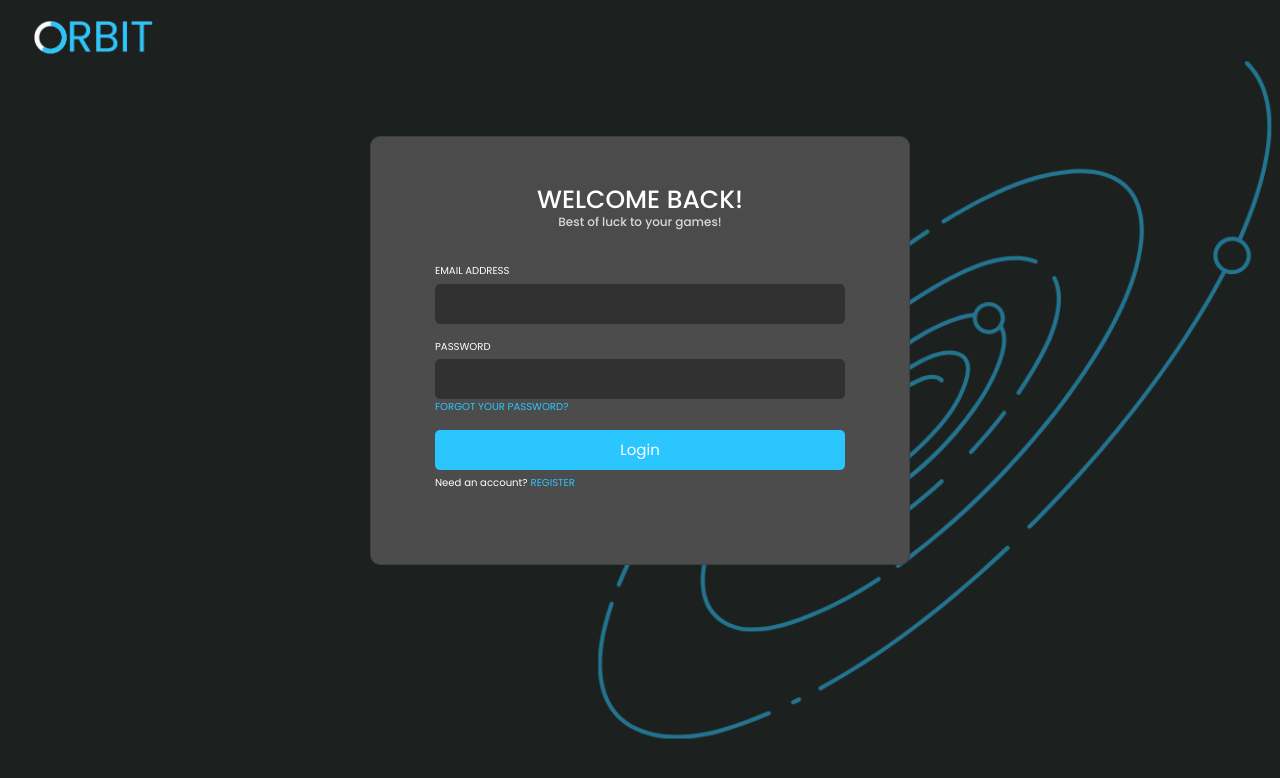
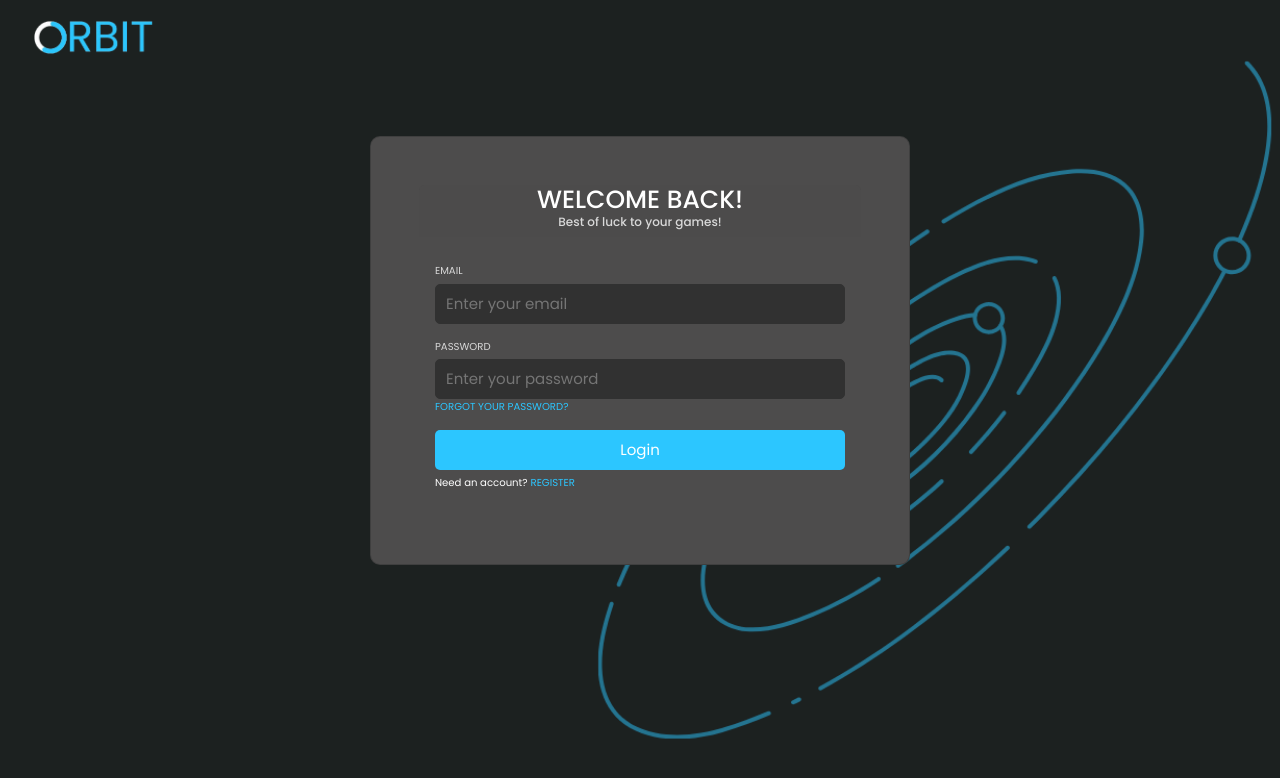
Before and after one commit to ranielletuazon/orbitTest, a React (Vite) app: page /login in a window 1280 px wide. Shown: the top 778 px of the page. Built offline with nearby package versions, Linux system fonts and the light colour scheme; no server answers.

Commit message:
Update 10/05/2024

```diff
--- a/src/App.jsx
+++ b/src/App.jsx
@@ -1,17 +1,46 @@
 import { BrowserRouter as Router, Routes, Route } from 'react-router-dom';
+import { onAuthStateChanged } from 'firebase/auth';
 import Home from './pages/Home.jsx';
 import Login from './pages/Login.jsx';
 import Register from './pages/Register.jsx';
 import Space from './pages/Space.jsx';
 
+import { auth } from './firebase/firebase.jsx';
+import { ProtectedRoute } from './components/ProtectedRoute.jsx';
+import { useEffect, useState } from 'react';
+
 function App() {
+  const [user, setUser] = useState(null);
+  const [isFetching, setIsFetching] = useState(true); // Initialize fetching state
+
+  useEffect(() => {
+    const unsubscribe = onAuthStateChanged(auth, (user) => {
+      console.log('Auth State Changed:', user); // Log user state
+      setUser(user); // Set user state to the authenticated user or null if not authenticated
+      setIsFetching(false); // Update fetching state regardless of authentication
+    });
+
+    return () => unsubscribe(); // Cleanup listener
+  }, []);
+
+  if (isFetching) {
+    return <h2>Loading...</h2>; // Show loading state while checking auth
+  }
+
   return (
     <Router>
       <Routes>
         <Route path="/" element={<Home />} />
-        <Route path="/login" element={<Login />} />
+        <Route path="/login" element={<Login user={user} />} />
         <Route path="/register" element={<Register />} />
-        <Route path="/space" element={<Space />} />
+        <Route
+          path="/space"
+          element={
+            <ProtectedRoute user={user}> {/* Pass user to ProtectedRoute */}
+              <Space user={user} /> {/* Pass user to Space */}
+            </ProtectedRoute>
+          }
+        />
       </Routes>
     </Router>
   );
--- /dev/null
+++ b/src/components/ProtectedRoute.jsx
@@ -0,0 +1,6 @@
+import { Navigate } from "react-router-dom";
+
+export const ProtectedRoute = ({ children, user }) => {
+    console.log('ProtectedRoute user:', user); // Log user object
+    return user ? children : <Navigate to='/login' />;
+};
--- a/src/pages/Home.jsx
+++ b/src/pages/Home.jsx
@@ -1,8 +1,10 @@
 import './home.css';
 import Header from './Header.jsx';
-import { useNavigate } from 'react-router-dom';
+import React, { useState, useEffect } from 'react';  // Import React, useState, and useEffect
+import './login.css';
 
 function Home() {
+
   return (
     <div>
         <Header />
--- a/src/pages/Login.jsx
+++ b/src/pages/Login.jsx
@@ -1,77 +1,53 @@
+import React, { useState, useEffect } from 'react';  // Import React, useState, and useEffect
 import logo from './assets/logo.png';
 import './login.css';
-import { useState } from 'react';
-import { useNavigate } from 'react-router-dom';
+import { Navigate, useNavigate } from 'react-router-dom';
 import { signInWithEmailAndPassword } from 'firebase/auth';
-import { auth } from '../firebase/firebase.jsx';
+import { auth } from "../firebase/firebase.jsx";  // Firebase import
 
-function Login() {
+function Login({ user }) {
   const navigate = useNavigate();
 
-  // Local state
+  // State for email, password, and error message
   const [email, setEmail] = useState('');
   const [password, setPassword] = useState('');
-  const [emailError, setEmailError] = useState('');
-  const [passwordError, setPasswordError] = useState('');
-  const [shakeClass, setShakeClass] = useState('');
+  const [error, setError] = useState(''); // Error state
 
-  const handleLogin = async (e) => {
-    e.preventDefault(); // Prevent the default form submission behavior
-
-    setShakeClass(''); // Reset shake class before checking errors
-    let hasError = false; // Flag to track if there are errors
-
-    // Clear previous error messages
-    setEmailError('');
-    setPasswordError('');
-
-    // Check for empty fields
-    if (!email) {
-      setEmailError("Email address is invalid.");
-      hasError = true;
-    } else if (!/\S+@\S+\.\S+/.test(email)) { // Basic email validation
-      setEmailError("Please enter a valid email address.");
-      hasError = true;
+  // Redirect to "/space" if user is already authenticated
+  useEffect(() => {
+    if (user) {
+      navigate('/space');  // Automatically redirect authenticated users
     }
-
-    if (!password) {
-      setPasswordError("Password cannot be empty.");
-      hasError = true;
-    } else if (password.length < 6) { // Optional password length check
-      setPasswordError("Password must be at least 6 characters.");
-      hasError = true;
-    }
-
-    // If there's an error, shake the container and exit
-    if (hasError) {
-      setShakeClass('shake'); // Add shake effect
-      return;
-    }
-
-    // Try to sign in with Firebase
-    try {
-      await signInWithEmailAndPassword(auth, email, password);
-      navigate('/space');
-    } catch (error) {
-      // Log the error to the console for debugging
-      console.error(error); // Add this line to log the error
-
-      // Handle Firebase authentication errors
-      if (error.code === 'auth/user-not-found') {
-        setEmailError("Email address does not exist.");
-      } else if (error.code === 'auth/wrong-password') {
-        setPasswordError("Incorrect password. Please try again.");
-      } else {
-        // Other errors
-        setEmailError("An error occurred. Please try again.");
-      }
-      setShakeClass('shake'); // Add shake effect
-    }
-  };
+  }, [user, navigate]);
 
   const handleRegisterClick = () => {
     navigate('/register');
   };
+
+  // Sign in with email and password
+  const handleSignIn = (e) => {
+    e.preventDefault(); // Prevent the default form submission
+
+    if (!email || !password) return;  // Check if inputs are valid
+    signInWithEmailAndPassword(auth, email, password)
+      .then((userCredential) => {
+        const user = userCredential.user;
+        console.log(user);  // Handle successful login
+        navigate('/space');  // Redirect after login
+        setError(''); // Clear error on successful login
+      })
+      .catch((error) => {
+        const errorCode = error.code;
+        const errorMessage = error.message;
+        console.log(errorCode, errorMessage);
+        setError('Email Address or Password is invalid'); // Set error message
+      });
+  };
+
+  // Prevent logged-in users from accessing the login page
+  if (user) {
+    return <Navigate to="/space" />;
+  }
 
   return (
     <div>
@@ -80,24 +56,37 @@ function Login() {
           <img src={logo} alt="Logo" />
         </div>
       </header>
-      <div className={`center-container ${shakeClass}`}>
+
+      <div className={`center-container ${error ? 'shake' : ''}`}> {/* Add shake class conditionally */}
         <div className="card">
           <div className="card-header">
             <h4>WELCOME BACK!</h4>
             <h5>Best of luck to your games!</h5>
           </div>
-          <div className="card-body">
-            <p className="card-title">
-              EMAIL ADDRESS {emailError && <span style={{ color: 'white' }}> - </span>}
-              {emailError && <span style={{ color: '#d51f1f' }}>{emailError}</span>}
+          <form className="card-body" onSubmit={handleSignIn}> {/* Handle form submission */}
+            <p className="card-title" style={{ color: error ? '#e36f74' : 'inherit' }}>
+              EMAIL {error && `- ${error}`} {/* Display error message */}
             </p>
-            <input type="email" className="input-box" value={email} onChange={(e) => setEmail(e.target.value)} />
+            <input
+              type="email"
+              className="input-box"
+              placeholder="Enter your email"
+              value={email}
+              onChange={(e) => setEmail(e.target.value)}
+              required
+            />
 
-            <p className="card-title">
-              PASSWORD {passwordError && <span style={{ color: 'white' }}> - </span>}
-              {passwordError && <span style={{ color: '#d51f1f' }}>{passwordError}</span>}
+            <p className="card-title" style={{ color: error ? '#e36f74' : 'inherit' }}>
+              PASSWORD {error && `- ${error}`} {/* Display error message */}
             </p>
-            <input type="password" className="input-box" value={password} onChange={(e) => setPassword(e.target.value)} />
+            <input
+              type="password"
+              className="input-box"
+              placeholder="Enter your password"
+              value={password}
+              onChange={(e) => setPassword(e.target.value)}
+              required
+            />
 
             <span
               className="card-title-a"
@@ -106,7 +95,9 @@ function Login() {
               FORGOT YOUR PASSWORD?
             </span>
 
-            <button className="btn btn-primary" onClick={handleLogin}>Login</button>
+            <button type="submit" className="btn btn-primary">
+              Login
+            </button>
 
             <p className='card-title' style={{ marginTop: 5 }}>
               Need an account?
@@ -117,7 +108,7 @@ function Login() {
                 REGISTER
               </span>
             </p>
-          </div>
+          </form>
         </div>
       </div>
     </div>
--- a/src/pages/Register.jsx
+++ b/src/pages/Register.jsx
@@ -1,11 +1,68 @@
+import React, { useState } from 'react';
 import logo from './assets/logo.png';
 import { useNavigate } from 'react-router-dom';
+import { createUserWithEmailAndPassword } from 'firebase/auth';
+import { auth, db } from "../firebase/firebase.jsx";
+import { doc, setDoc, Timestamp } from 'firebase/firestore';
+
 
 function Register() {
-    let navigate = useNavigate();
+    // State for user inputs and error messages
+    const [email, setEmail] = useState('');
+    const [username, setUsername] = useState('');
+    const [password, setPassword] = useState('');
+    const [birthdate, setBirthdate] = useState('');
+    const [error, setError] = useState(''); // State for error messages
 
-    const handleLoginClick = () => {
+    const navigate = useNavigate();
+
+    // Navigate to login page
+    const handleGoToLoginClick = () => {
         navigate('/login');
+    };
+
+    // Handle user registration
+    const handleSignUp = async (e) => {
+        e.preventDefault();
+
+        // Ensure all fields are filled
+        if (!email || !password || !username || !birthdate) {
+            setError('Please fill all fields.'); // Display error message
+            return;
+        }
+
+        try {
+            // Create user in Firebase Authentication
+            const userCredential = await createUserWithEmailAndPassword(auth, email, password);
+            const user = userCredential.user;
+
+            // Convert birthdate to Firestore Timestamp
+            const birthdateTimestamp = Timestamp.fromDate(new Date(birthdate));
+
+            // Store additional user data in Firestore
+            await setDoc(doc(db, 'users', user.uid), {
+                username: username,
+                birthdate: birthdateTimestamp // Store as a timestamp
+            });
+
+            console.log('User created successfully:', user);
+            navigate('/space'); // Redirect after successful registration
+        } catch (error) {
+            const errorCode = error.code;
+            let errorMessage = 'Error creating user. Please try again.';
+
+            // Check for specific error codes
+            if (errorCode === 'auth/email-already-in-use') {
+                errorMessage = 'This email address is already in use. Please use a different email.';
+            } else if (errorCode === 'auth/invalid-email') {
+                errorMessage = 'Invalid email address. Please enter a valid email.';
+            } else if (errorCode === 'auth/weak-password') {
+                errorMessage = 'Password should be at least 6 characters.';
+            }
+
+            setError(errorMessage); // Set the error message to state
+            console.error('Error creating user:', errorCode, error.message);
+        }
     };
 
     return (
@@ -15,33 +72,64 @@ function Register() {
                     <img src={logo} alt="Logo" />
                 </div>
             </header>
-            <div className="center-container" style={{ margin: 0 }}>
+            <div className={"center-container " } style={{ margin: 0 }} >
                 <div className="card">
                     <div className="card-header">
                         <h4>CREATE AN ACCOUNT</h4>
                     </div>
-                    <div className="card-body">
+                    <form className="card-body" onSubmit={handleSignUp}>
                         <p className="card-title">EMAIL ADDRESS</p>
-                        <input type="email" className="input-box" placeholder="" />
+                        <input
+                            type="email"
+                            className="input-box"
+                            placeholder="Enter your email"
+                            required
+                            value={email}
+                            onChange={(e) => setEmail(e.target.value)}
+                        />
 
                         <p className="card-title">USERNAME</p>
-                        <input type="text" className="input-box" placeholder="" />
+                        <input
+                            type="text"
+                            className="input-box"
+                            placeholder="Enter your username"
+                            required
+                            value={username}
+                            onChange={(e) => setUsername(e.target.value)}
+                        />
 
                         <p className="card-title">PASSWORD</p>
-                        <input type="password" className="input-box" placeholder="" />
+                        <input
+                            type="password"
+                            className="input-box"
+                            placeholder="Enter your password"
+                            required
+                            value={password}
+                            onChange={(e) => setPassword(e.target.value)}
+                        />
 
                         <p className="card-title">DATE OF BIRTH</p>
-                        <input type="date" className="input-box-birth" />
+                        <input
+                            type="date"
+                            className="input-box-birth"
+                            required
+                            value={birthdate}
+                            onChange={(e) => setBirthdate(e.target.value)}
+                        />
 
-                        <span className="btn btn-primary" style={{ marginTop: 27 }}>Continue</span>
+                        <button type="submit" className="btn btn-primary" style={{ marginTop: 27 }}>
+                            Continue
+                        </button>
+
+                        {error && <p className="error-message" style={{ color: '#e36f74' }}>{error}</p>} {/* Display error message */}
 
                         <span
                             className="card-title-a"
-                            onClick={handleLoginClick}
+                            onClick={handleGoToLoginClick}
                             style={{ cursor: 'pointer', color: '#2cc6ff', textDecoration: 'none', padding: 3 }}>
                             ALREADY HAVE AN ACCOUNT?
                         </span>
-                    </div>
+                    </form>
                 </div>
             </div>
         </div>
```
Also changed, not shown: src/firebase/firebase.jsx (+7 -7 lines), src/pages/Space.jsx (+15 -20 lines), src/pages/home.css (indentation only), 2 other files (tests, documents, lock files or other folders).
